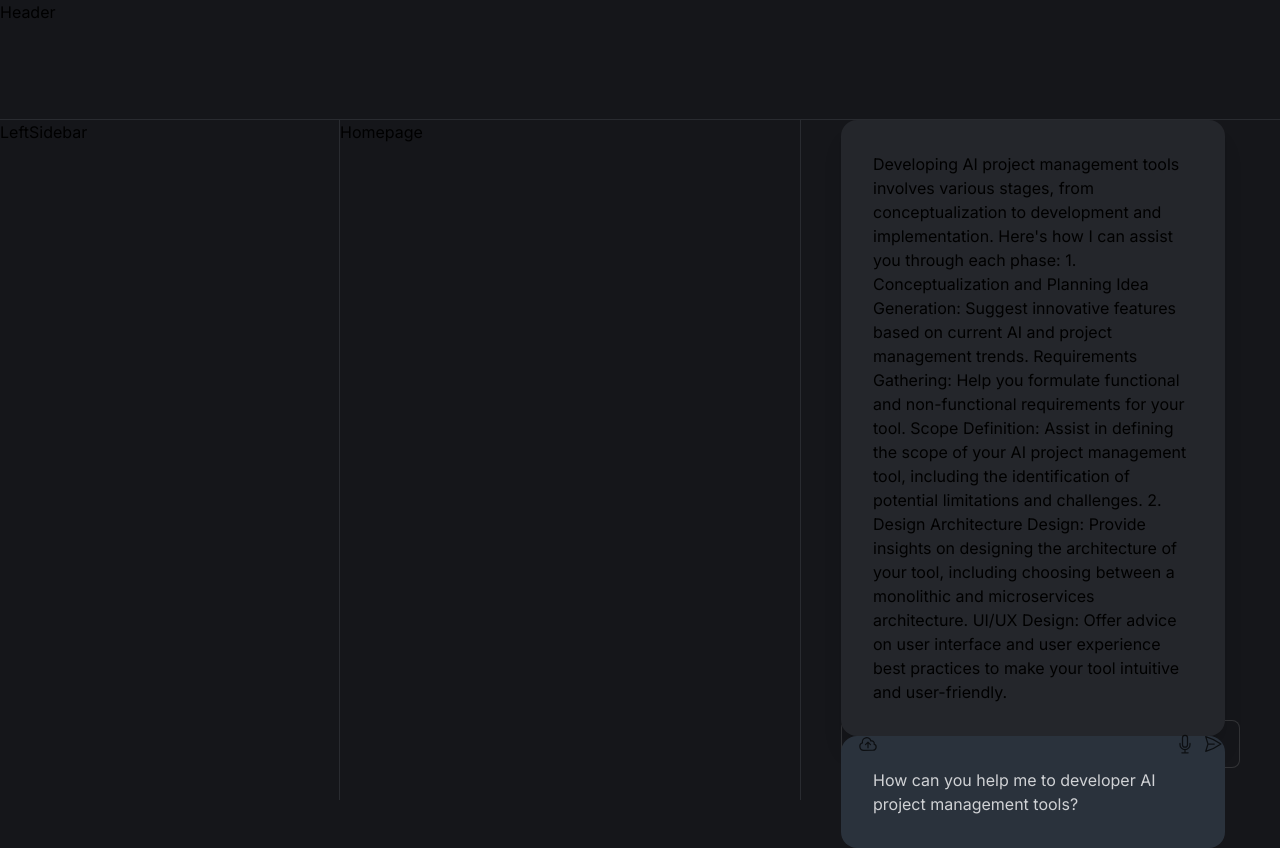
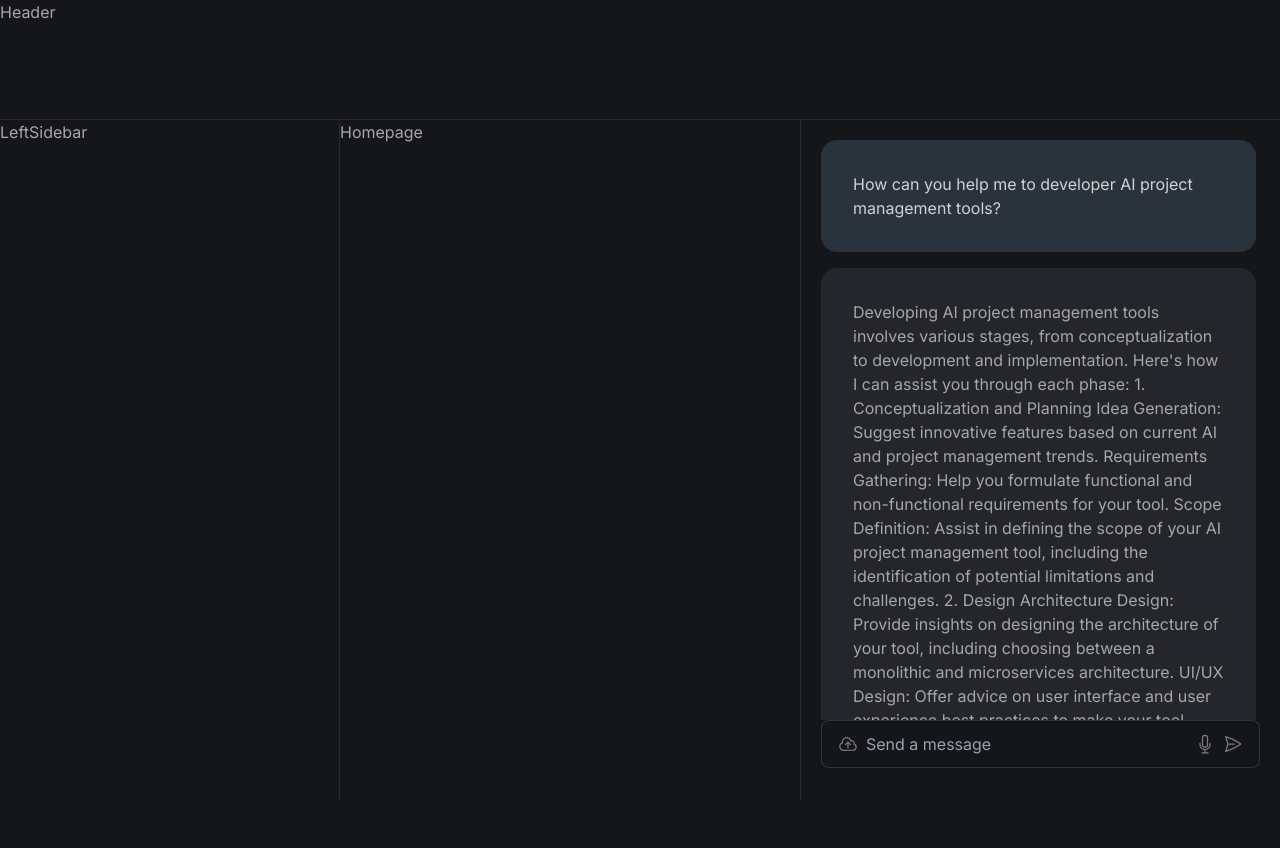
Before and after one commit to memokey/ai-pm, a Next.js app: page /en in a window 1280 px wide. After the commit the page ends 800 px from the top, so only its background shows below. Built offline with nearby package versions, Linux system fonts and the light colour scheme.

Commit message:
implemented chat ui

```diff
--- a/src/components/Chat/Message/index.tsx
+++ b/src/components/Chat/Message/index.tsx
@@ -7,9 +7,9 @@ export type MessageType = {
 }
 const Message = (props: MessageType) => {
     return (
-        <div className={`card w-96 ${props.sender ? 'bg-base-300 shadow-xl': 'bg-neutral text-neutral-content'}`}>
-            <div className="card-body">
-                <p>{props.content}</p>
+        <div className={`card w-[99%] py-0 ${props.sender ? 'bg-base-300 shadow-xl': 'bg-neutral text-neutral-content'}`}>
+            <div className="card-body py-0">
+                <p className="my-8">{props.content}</p>
             </div>
         </div>
     );
--- a/src/components/Chat/MessageList/index.tsx
+++ b/src/components/Chat/MessageList/index.tsx
@@ -1,25 +1,17 @@
 import React from "react";
 import Message from "../Message";
+import { MESSAGES } from "@/data/Chat";
 
 const MessageList = () => {
     return (
-        <div className="h-[calc(100vh-200px)]">
-            <Message
-                sender={true}
-                content="Developing AI project management tools involves various stages, from conceptualization to development and implementation. Here's how I can assist you through each phase:
-
-                1. Conceptualization and Planning
-                Idea Generation: Suggest innovative features based on current AI and project management trends.
-                Requirements Gathering: Help you formulate functional and non-functional requirements for your tool.
-                Scope Definition: Assist in defining the scope of your AI project management tool, including the identification of potential limitations and challenges.
-                2. Design
-                Architecture Design: Provide insights on designing the architecture of your tool, including choosing between a monolithic and microservices architecture.
-                UI/UX Design: Offer advice on user interface and user experience best practices to make your tool intuitive and user-friendly."
-            />
-            <Message
-                sender={false}
-                content="How can you help me to developer AI project management tools?"
-            />
+        <div className="h-[calc(100vh-200px)] overflow-x-hidden overflow-y-auto grid gap-4 py-5">
+            {MESSAGES.map((message, index) => (
+                <Message
+                    key={index}
+                    sender={message.sender}
+                    content={message.content}
+                />
+            ))}
         </div>
     );
 }
--- a/src/components/Layout/RightSidebar.tsx
+++ b/src/components/Layout/RightSidebar.tsx
@@ -2,10 +2,9 @@ import React from "react";
 import MessageInput from "../Common/Inputs/MessageInput";
 import MessageList from "../Chat/MessageList";
 
-// AI Chatbox
 const RightSidebar = () => {
     return (
-        <div className="w-[480px] border-l border-base-200 px-10">
+        <div className="w-[480px] border-l border-base-200 px-5">
             <MessageList />
             <MessageInput />
         </div>
--- /dev/null
+++ b/src/data/Chat.tsx
@@ -0,0 +1,34 @@
+import { MessageType } from "@/components/Chat/Message";
+
+export const MESSAGES: MessageType[] = [
+    {
+        sender: false,
+        content: `How can you help me to developer AI project management tools?`
+    },
+    {
+        sender: true,
+        content: `Developing AI project management tools involves various stages, from conceptualization to development and implementation. Here's how I can assist you through each phase:
+        1. Conceptualization and Planning
+        Idea Generation: Suggest innovative features based on current AI and project management trends.
+        Requirements Gathering: Help you formulate functional and non-functional requirements for your tool.
+        Scope Definition: Assist in defining the scope of your AI project management tool, including the identification of potential limitations and challenges.
+        2. Design
+        Architecture Design: Provide insights on designing the architecture of your tool, including choosing between a monolithic and microservices architecture.
+        UI/UX Design: Offer advice on user interface and user experience best practices to make your tool intuitive and user-friendly.`
+    },
+    {
+        sender: false,
+        content: `How can you help me to developer AI project management tools?`
+    },
+    {
+        sender: true,
+        content: `Developing AI project management tools involves various stages, from conceptualization to development and implementation. Here's how I can assist you through each phase:
+        1. Conceptualization and Planning
+        Idea Generation: Suggest innovative features based on current AI and project management trends.
+        Requirements Gathering: Help you formulate functional and non-functional requirements for your tool.
+        Scope Definition: Assist in defining the scope of your AI project management tool, including the identification of potential limitations and challenges.
+        2. Design
+        Architecture Design: Provide insights on designing the architecture of your tool, including choosing between a monolithic and microservices architecture.
+        UI/UX Design: Offer advice on user interface and user experience best practices to make your tool intuitive and user-friendly.`
+    }
+];
--- a/src/styles/globals.css
+++ b/src/styles/globals.css
@@ -2,32 +2,26 @@
 @tailwind components;
 @tailwind utilities;
 
-:root {
-  --foreground-rgb: 0, 0, 0;
-  --background-start-rgb: 214, 219, 220;
-  --background-end-rgb: 255, 255, 255;
+::-webkit-scrollbar {
+  width: 6px;
+  height: 1px;
+  z-index: 190;
 }
-
-@media (prefers-color-scheme: dark) {
-  :root {
-    --foreground-rgb: 255, 255, 255;
-    --background-start-rgb: 0, 0, 0;
-    --background-end-rgb: 0, 0, 0;
-  }
+::-webkit-scrollbar-button {
+  background-color: transparent;
+  height: 0;
+  z-index: 190;
 }
-
-body {
-  color: rgb(var(--foreground-rgb));
-  background: linear-gradient(
-      to bottom,
-      transparent,
-      rgb(var(--background-end-rgb))
-    )
-    rgb(var(--background-start-rgb));
+::-webkit-scrollbar-track-piece {
+  background-color: rgba(0, 0, 0, 0);
+  z-index: 190;
 }
-
-@layer utilities {
-  .text-balance {
-    text-wrap: balance;
-  }
+::-webkit-scrollbar-thumb {
+  background: rgba(255, 255, 255, 0.1);
+  border-radius: 15px;
+  z-index: 190;
 }
+::-webkit-scrollbar-corner {
+  background-color: rgba(0, 0, 0, 0.1);
+  z-index: 190;
+}
```
